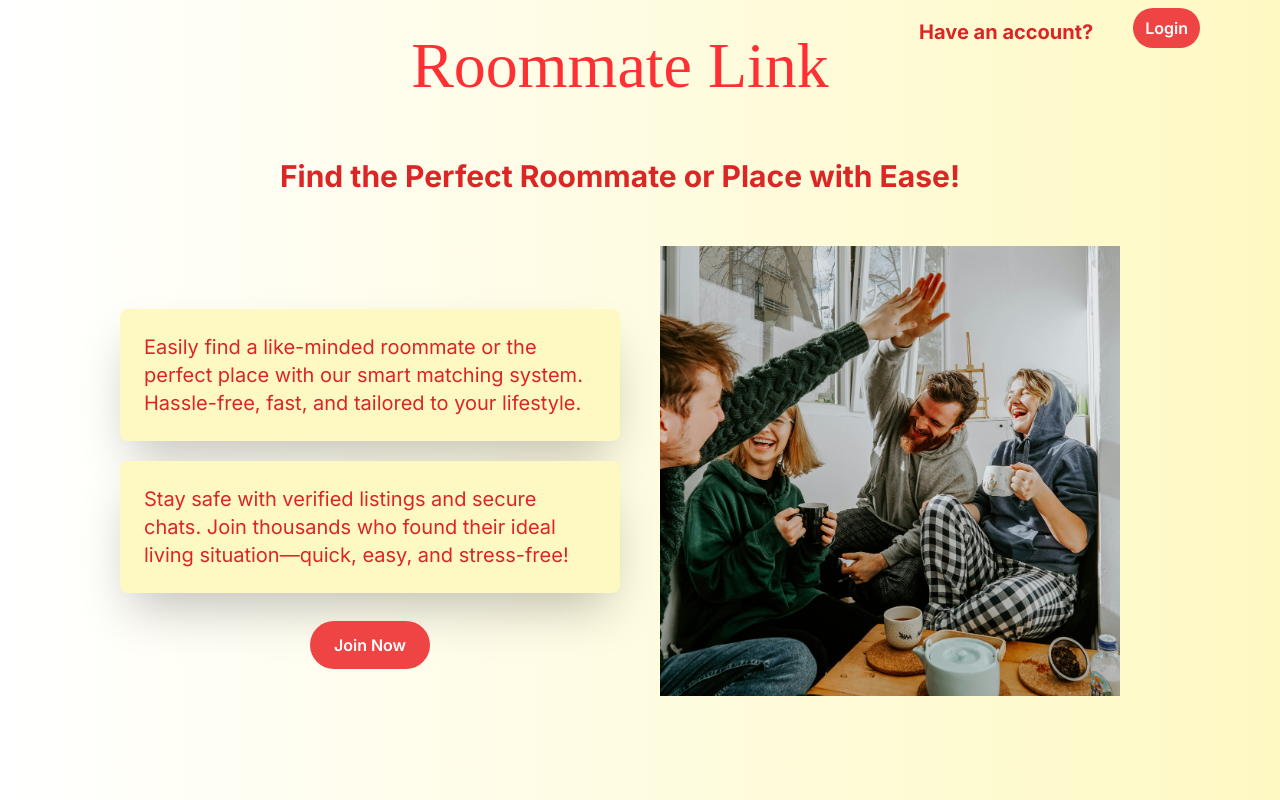
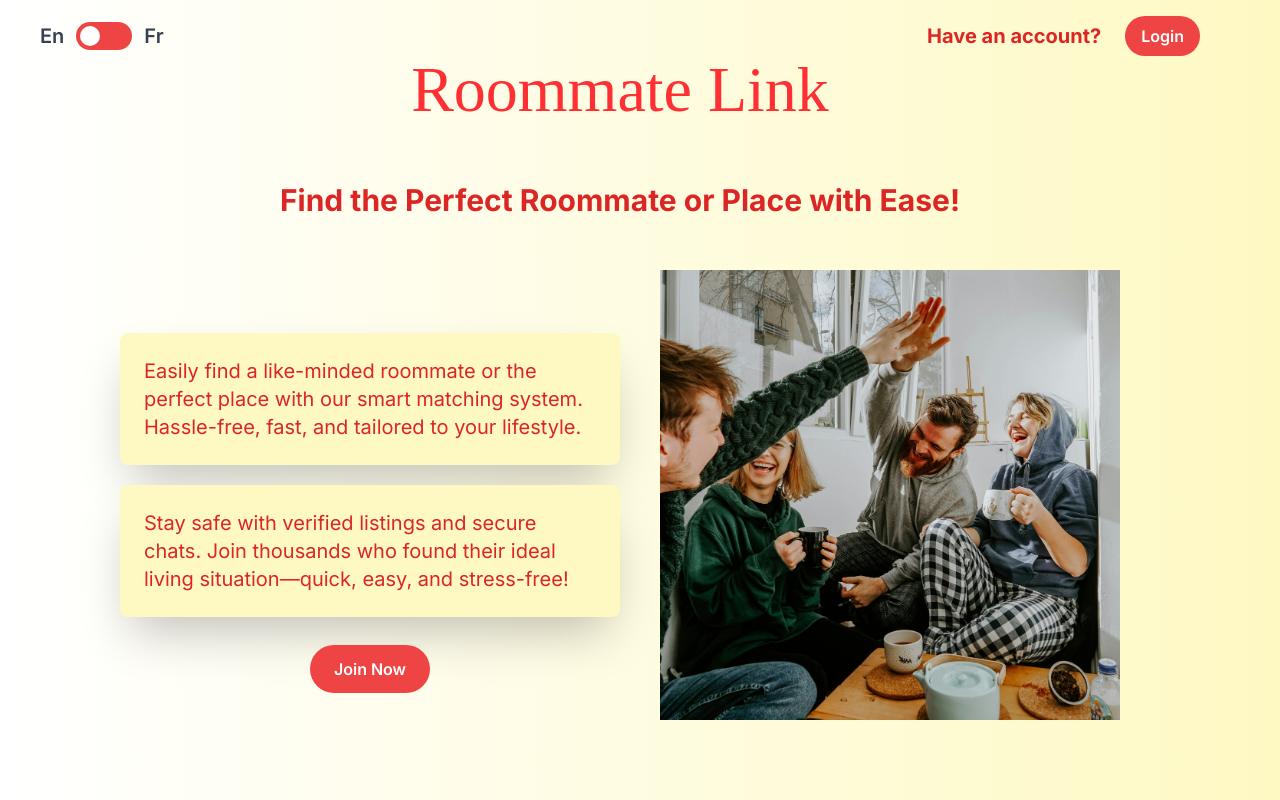
Before and after one commit to Evan-Proulx/RoommateLink-Frontend, a React (Vite) app: page /landingPage in a window 1280 px wide. Shown: the top 800 px of the page. Built offline with nearby package versions, Linux system fonts and the light colour scheme; a web font is replaced by a local one.

Commit message:
Fixed some errors and added a toggle button to switch between En and Fr. Landing page is now done. #16

```diff
--- a/src/Components/LandingPage/LandingPage.tsx
+++ b/src/Components/LandingPage/LandingPage.tsx
@@ -1,19 +1,48 @@
-import React from "react";
+import React, {useState} from "react";
 import {FontAwesomeIcon} from "@fortawesome/react-fontawesome";
 import {faComments, faMagnifyingGlassPlus, faUser} from "@fortawesome/free-solid-svg-icons";
 import {Link} from "react-router-dom";
 
+
+
 const FirstSection = () => {
+    const [isOn, setIsOn] = useState(false);
+
     return (
         <section className="bg-gradient-to-r from-white to-yellow-100 text-center pb-10 pl-0 pr-10">
 
-            <div className="flex justify-end items-center space-x-4 pr-10">
-                <h2 className="text-xl px-6 pt-4 font-bold text-red-600">Have an account?</h2>
-                <Link to="/login">
-                    <button className="mt-2 px-3 py-2 bg-red-500 text-white font-semibold rounded-full hover:bg-red-600 transition-transform duration-300 hover:scale-110">
-                        Login
-                    </button>
-                </Link>
+            <div className="flex justify-between items-center w-full px-10 py-4">
+                {/* Language Toggle (Left Side) */}
+                <div className="flex items-center space-x-3">
+                    <span className="text-gray-700 font-semibold text-xl">En</span>
+                    <label className="relative inline-flex items-center cursor-pointer">
+                        <input
+                            type="checkbox"
+                            className="sr-only peer"
+                            checked={isOn}
+                            onChange={() => setIsOn(!isOn)}
+                        />
+                        <div className="w-14 h-7 bg-red-500 rounded-full peer-checked:bg-blue-400 transition-colors duration-300">
+                            <div
+                                className={`absolute top-1 left-1 h-5 w-5 bg-white rounded-full transition-all duration-300 ${
+                                    isOn ? "translate-x-7" : ""
+                                }`}
+                            ></div>
+                        </div>
+                    </label>
+                    <span className="text-gray-700 font-semibold text-xl">Fr</span>
+                </div>
+
+                {/* Account Section (Right Side) */}
+                <div className="flex items-center space-x-6">
+                    <h2 className="text-xl font-bold text-red-600">Have an account?</h2>
+                    <a href="/login">
+                        <button className="px-4 py-2 bg-red-500 text-white font-semibold rounded-full
+                        hover:bg-red-600 transition-transform duration-300 hover:scale-110">
+                            Login
+                        </button>
+                    </a>
+                </div>
             </div>
 
             <div className="flex flex-col items-center justify-center text-center">
@@ -51,6 +80,7 @@ const FirstSection = () => {
         </section>
     );
 };
+
 
 
 
@@ -112,9 +142,13 @@ const WhyChooseUs = () => {
 
             <div className="flex items-center justify-center text-center space-x-4 mt-8">
                 <h2 className="text-xl px-6 py-4 font-bold text-red-600">So, What are you waiting for?</h2>
+                <Link to="/register">
+
                 <button className="mt-2 px-6 py-4 bg-red-500 text-white font-semibold rounded-full hover:bg-red-600 transition-transform duration-300 hover:scale-105">
                     Get Started Now
                 </button>
+                </Link>
+
             </div>
 
         </section>
@@ -136,11 +170,9 @@ const LandingPage = () => {
                         FAQ
                     </button>
 
-                    <Link to="/register">
                         <button className="px-12 py-6 text-white font-semibold transition-transform duration-300 hover:scale-125">
                             Privacy Policy
                         </button>
-                    </Link>
                 </div>
 
                 <p className="pt-4">RoommateLink &copy; 2025</p>
--- a/src/main.tsx
+++ b/src/main.tsx
@@ -13,6 +13,7 @@ import ErrorPage from "./ErrorPage.tsx";
 import Callback from "./Components/API/Callback.tsx";
 import CollegeInput from "./Components/Survey/CollegeInput.tsx";
 import LandingPage from "./Components/LandingPage/LandingPage.tsx";
+import ListingCard from "./Components/ListingCard.tsx";
 
 // Routes
 const router = createBrowserRouter([
```
Also changed, not shown: src/Components/ListingCard.tsx (added).
